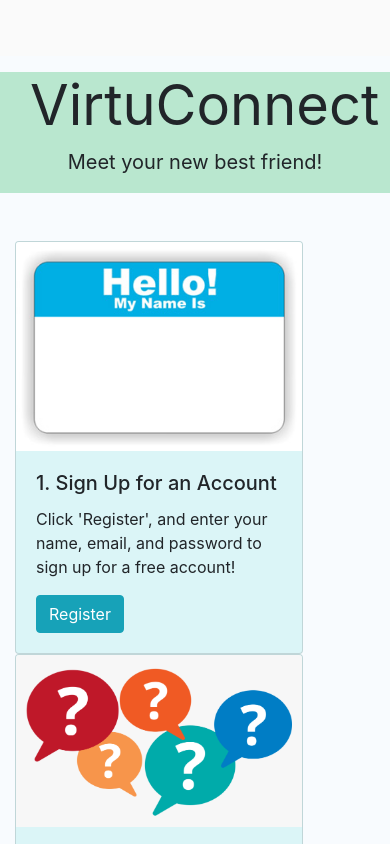
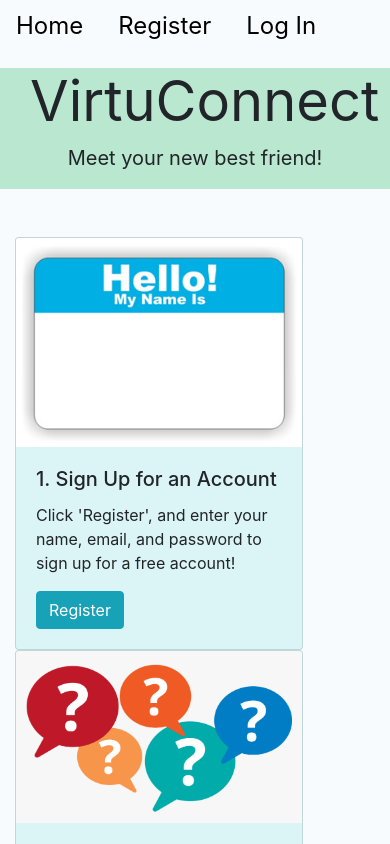
Before and after one commit to owenzel/cs50-final-project, a React (Create React App) app in the folder front-end/: page / in a window 390 px wide. Shown: the top 844 px of the page. Built offline with nearby package versions, Linux system fonts and the light colour scheme; no server answers.

Commit message:
Made navbar responsive

```diff
--- a/front-end/src/App.js
+++ b/front-end/src/App.js
@@ -1,5 +1,6 @@
 import React, { useState, useEffect } from "react";
 import { Route, Redirect, Switch, Link } from 'react-router-dom';
+import { Nav } from 'react-bootstrap';
 import Axios from "axios";
 import './App.css';
 
@@ -81,44 +82,34 @@ function Navbar(props) {
   //Navigation links to render based on whether the user is logged in
   const navLinks = props.loggedIn ?
   <>
-    <li class="nav-item">
+    <Nav.Item as="li">
       <Link className="nav-link" to="/dashboard" style={linkStyle}>Dashboard </Link>
-    </li>
-    <li class="nav-item">
+    </Nav.Item>
+    <Nav.Item as="li">
       <Link className="nav-link" to="/profile" style={linkStyle}>Profile </Link>
-    </li>
-    <li class="nav-item">
+    </Nav.Item>
+    <Nav.Item as="li">
       <Link className="nav-link" to="/logout" style={linkStyle}>Log Out </Link>
-    </li>
+    </Nav.Item>
   </>
   :
   <>
-    <li class="nav-item">
+    <Nav.Item as="li">
       <Link className="nav-link" to="/register" style={linkStyle}>Register </Link>
-    </li>
-    <li class="nav-item">
+    </Nav.Item>
+    <Nav.Item as="li">
       <Link className="nav-link" to="/login" style={linkStyle}>Log In </Link>
-    </li>
+    </Nav.Item>
   </>
 
   return (
     <>
-    <nav class="navbar navbar-expand-lg" style={{ backgroundColor:'#FAFAFA' }}>
-      <button class="navbar-toggler" type="button" data-toggle="collapse" data-target="#navbarNav" aria-controls="navbarNav" aria-expanded="false" aria-label="Toggle navigation">
-        <span class="navbar-toggler-icon"></span>
-      </button>
-      <div class="collapse navbar-collapse" id="navbarNav">
-        <ul class="navbar-nav">
-          <li class="nav-item">
-            <Link className="nav-link" to="/" style={linkStyle}>Home </Link>
-          </li>
-          {navLinks}
-          {/* <li class="nav-item">
-            <Link className="nav-link" to="/profile" style={linkStyle}>Profile </Link>
-          </li> */}
-        </ul>
-      </div>
-    </nav>
+    <Nav defaultActiveKey="/home" as="ul">
+      <Nav.Item as="li">
+        <Link className="nav-link" to="/" style={linkStyle}>Home </Link>
+      </Nav.Item>
+      {navLinks}
+    </Nav>
     </>
   );
 };
```
Also changed, not shown: 1 other file (tests, documents, lock files or other folders).
